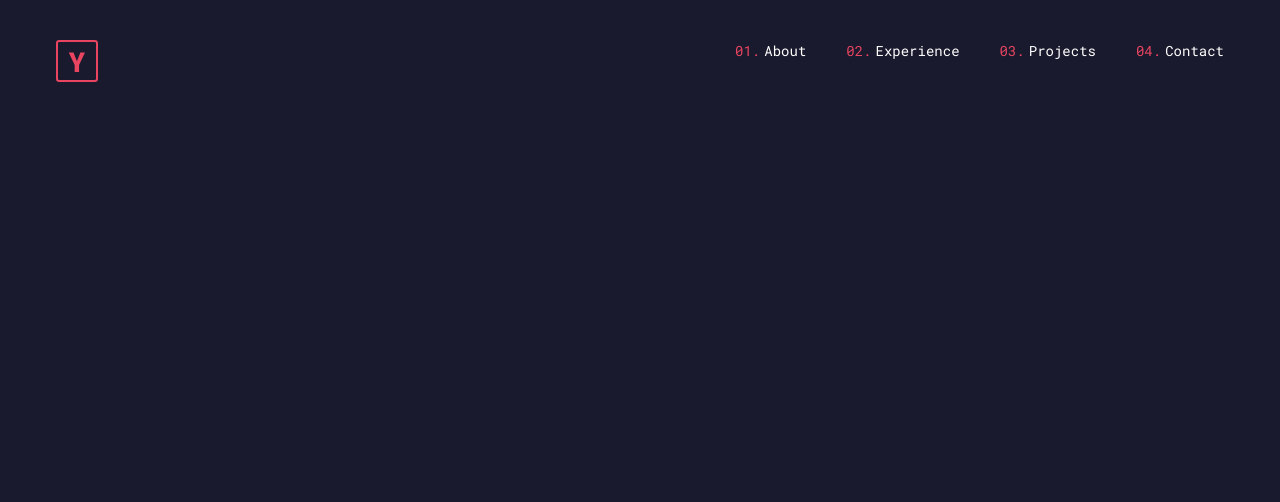
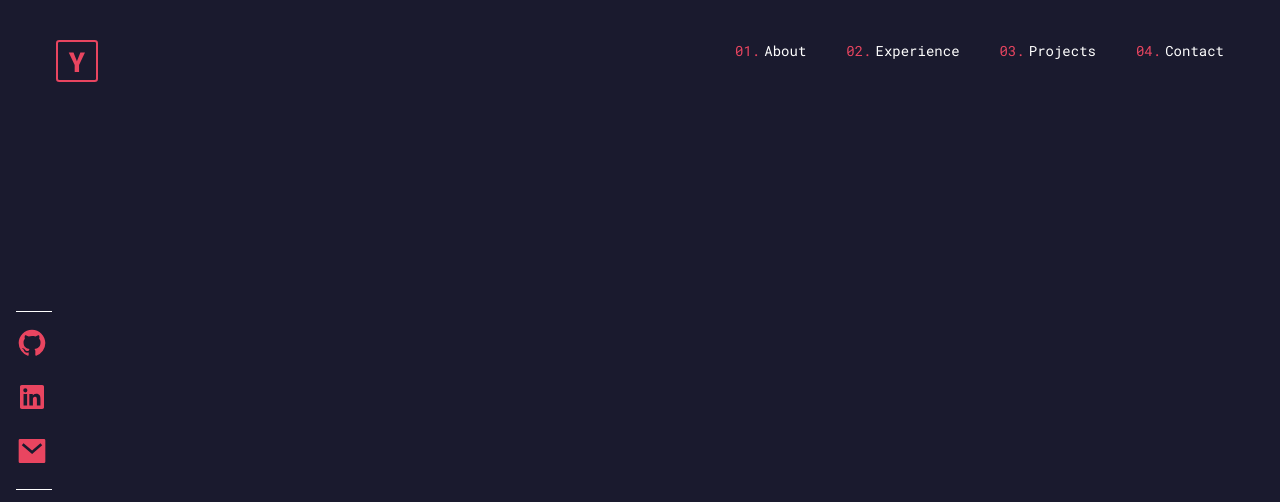
Before and after one commit to yuriqpaiva/portfolio, a React (Vite) app: page / in a window 1280 px wide. Shown: the top 502 px of the page. Built offline with nearby package versions, Linux system fonts and the light colour scheme.

Commit message:
Add social media bar

```diff
--- a/package.json
+++ b/package.json
@@ -14,7 +14,8 @@
     "@emotion/styled": "^11",
     "framer-motion": "^6",
     "react": "^18.2.0",
-    "react-dom": "^18.2.0"
+    "react-dom": "^18.2.0",
+    "react-icons": "^4.4.0"
   },
   "devDependencies": {
     "@types/react": "^18.0.15",
--- a/src/App.tsx
+++ b/src/App.tsx
@@ -1,9 +1,13 @@
 // import { Text } from '@chakra-ui/react';
 import { Header } from './components/Header';
+import { SocialMediaList } from './components/SocialMediaList';
 
 function App() {
   return (
-    <Header />
+    <>
+      <Header />
+      <SocialMediaList />
+    </>
   );
 }
 
--- /dev/null
+++ b/src/components/SocialMediaList/SocialMediaItem.tsx
@@ -0,0 +1,22 @@
+import { Icon, Link } from '@chakra-ui/react';
+import { ElementType } from 'react';
+
+interface SocialMediaItemProps {
+  data: { icon: ElementType; href: string; noTargetBlank?: boolean };
+}
+
+export function SocialMediaItem({ data }: SocialMediaItemProps) {
+  return (
+    <Link href={data.href} target={data.noTargetBlank ? '' : '_blank'}>
+      <Icon
+        as={data.icon}
+        color="brandRed.500"
+        transition="all 0.2s ease-in-out"
+        boxSize="32px"
+        _hover={{
+          transform: 'translateX(6px)',
+        }}
+      />
+    </Link>
+  );
+}
--- /dev/null
+++ b/src/components/SocialMediaList/index.tsx
@@ -0,0 +1,30 @@
+import { Box, Flex } from '@chakra-ui/react';
+import { RiLinkedinBoxFill, RiGithubFill, RiMailFill } from 'react-icons/ri';
+import { SocialMediaItem } from './SocialMediaItem';
+
+const socialMedias = [
+  { icon: RiGithubFill, href: 'https://github.com/yuriqpaiva' },
+  {
+    icon: RiLinkedinBoxFill,
+    href: 'https://www.linkedin.com/in/yuri-queiroz-paiva-a4b7111b3/',
+  },
+  {
+    icon: RiMailFill,
+    href: 'mailto:yuriqpaiva@gmail.com',
+    noTargetBlank: true,
+  },
+];
+
+export function SocialMediaList() {
+  return (
+    <Flex position="fixed" top="0" bottom="0" my="auto" ml="4">
+      <Flex my="auto" flexDir="column" gap="4">
+        <Box bg="white" w={9} h="0.1" />
+        {socialMedias.map((media) => (
+          <SocialMediaItem data={media} />
+        ))}
+        <Box bg="white" w={9} h="0.1" />
+      </Flex>
+    </Flex>
+  );
+}
```
Also changed, not shown: 2 other files (tests, documents, lock files or other folders).
